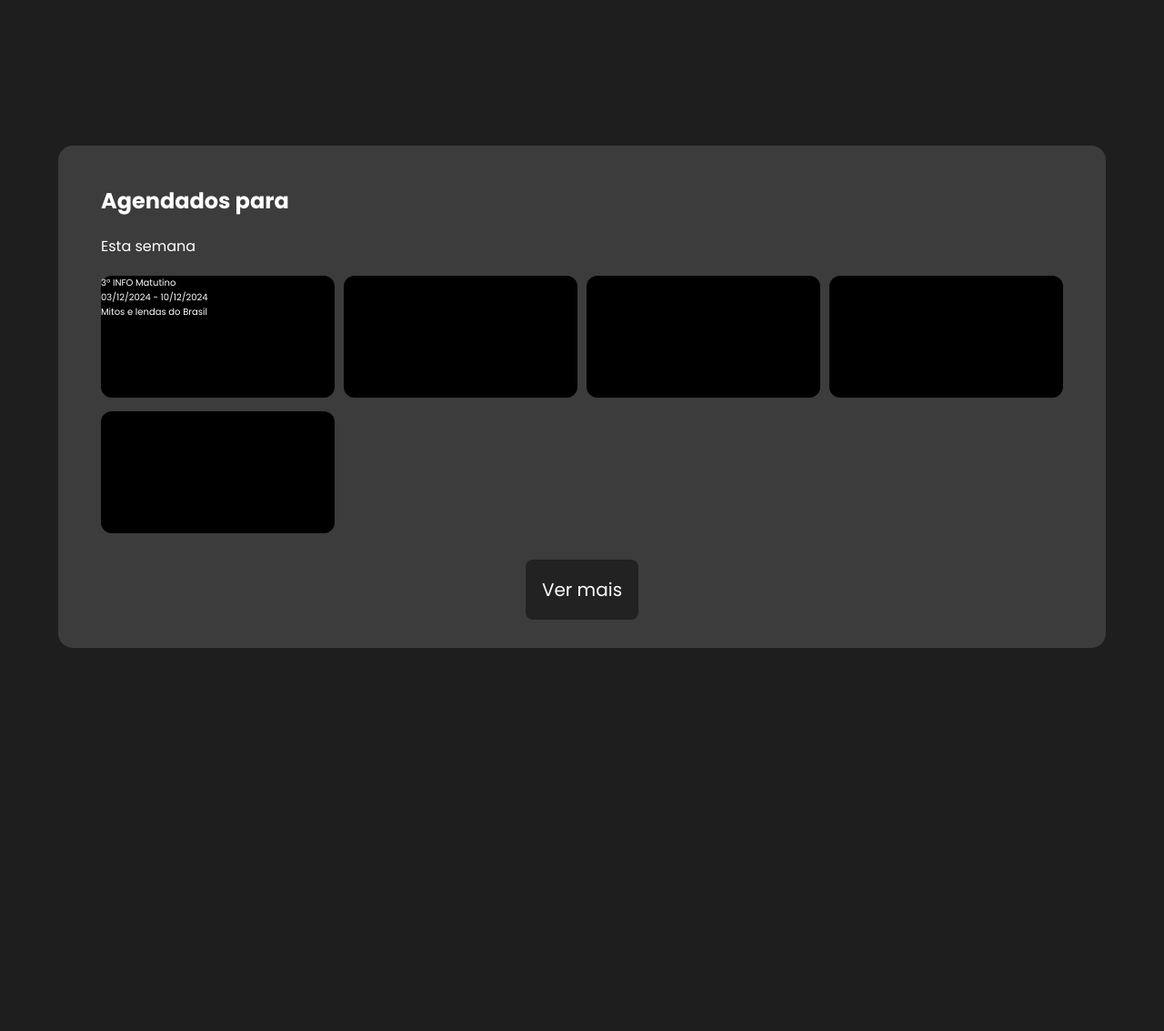
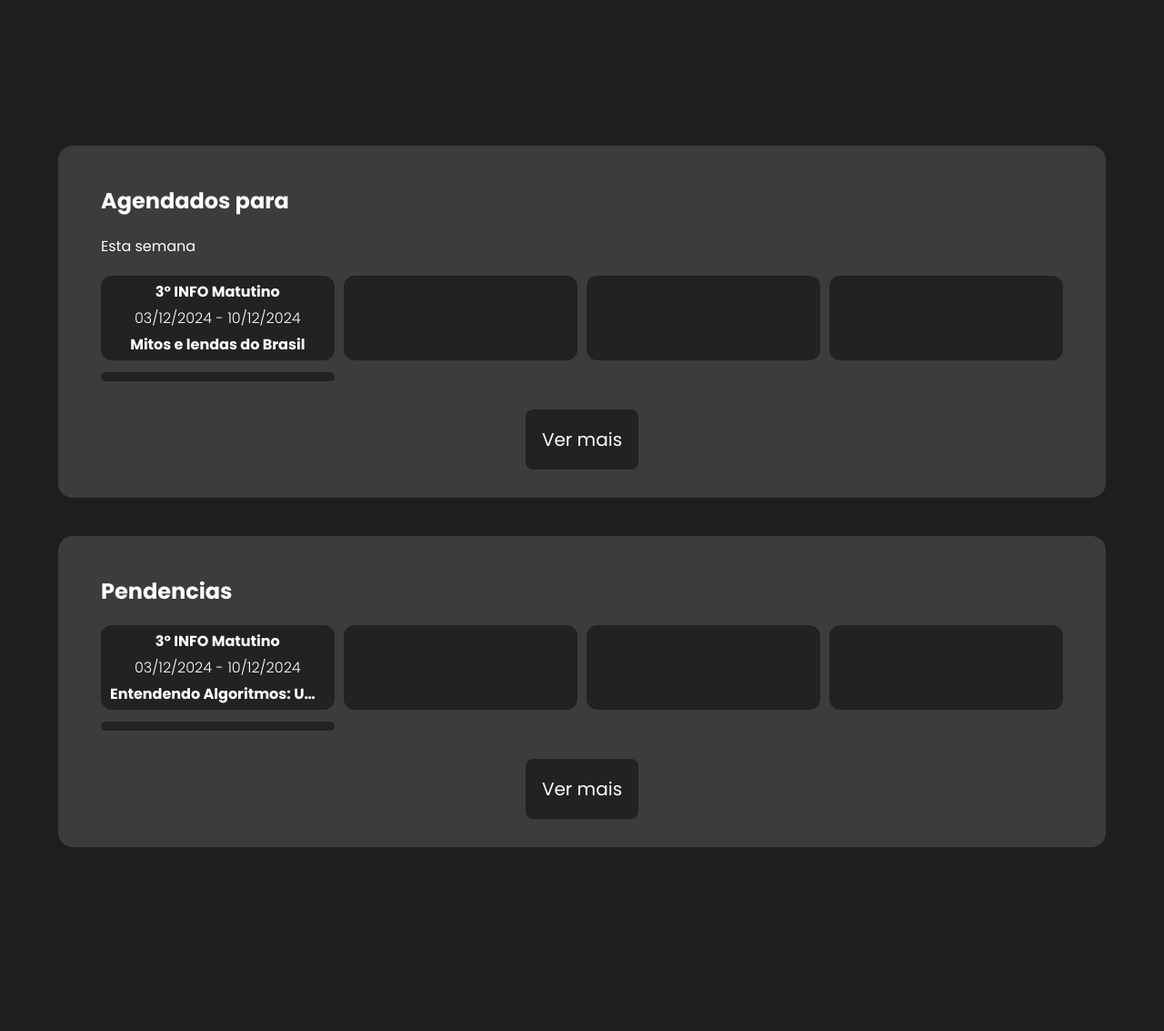
Before and after one commit to LuizFernando110/BibliP, a Django app: page /employer/borrow_management in a window 1280 px wide. Shown: the whole page at 91% size. Before the commit the page ends 712 px from the top, so only its background shows below. Run offline with Django 5.2, Linux system fonts and the light colour scheme.

Commit message:
style: adiciona estilo ao main employee e a appointment-content

```diff
--- a/biblip/employee/static/css/index-employee.css
+++ b/biblip/employee/static/css/index-employee.css
@@ -1,8 +1,9 @@
-main{
+.employee{
   background-color: var(--employee-bg);
   display: flex;
   flex-direction: column;
   align-items: center;
+  gap: 4.2rem;
 }
 
 .appointments-section{
@@ -34,10 +35,21 @@
   gap: 1%;
 }
 .appointment-content{
-  height: 13.4rem;
+  /* height: 13.4rem; */
+  display: flex;
+  width: 100%;
+  flex-direction: column;
+  gap: .4rem;
+  align-items: center;
+  padding: .5rem 1rem;
   margin-bottom: 1.2rem;
   border-radius: 1.2rem;
-  background-color: black;
+  font-weight: 700;
+  font-size: 1.6rem;
+  background-color: #222222;
+}
+.appointment-content .dates-line{
+  font-weight: 300;
 }
 
 .employee-button{
--- a/biblip/employee/templates/index.html
+++ b/biblip/employee/templates/index.html
@@ -6,7 +6,7 @@
   <link rel="stylesheet" href="{% static 'css/index-employee.css' %}" />
 </head>
 
-<main>
+<main class="employee">
   <section class="appointments-section">
     <h2>Agendados para</h2>
     <h3>Esta semana</h3>
@@ -16,7 +16,28 @@
         <div class="dates-line">
           <span>03/12/2024</span> - <span>10/12/2024</span>
         </div>
-        <span class="book-name">Mitos e lendas do Brasil</span>
+        <span class="book-name clamp-1">Mitos e lendas do Brasil</span>
+      </div>
+      <div class="appointment-content"></div>
+      <div class="appointment-content"></div>
+      <div class="appointment-content"></div>
+      <div class="appointment-content"></div>
+    </section>
+    <button class="employee-button">Ver mais</button>
+  </section>
+
+  <section class="appointments-section">
+    <h2>Pendencias</h2>
+    <section class="appointments-container">
+      <div class="appointment-content">
+        <span class="school-class">3º INFO Matutino</span>
+        <div class="dates-line">
+          <span>03/12/2024</span> - <span>10/12/2024</span>
+        </div>
+        <span class="book-name clamp-1"
+          >Entendendo Algoritmos: Um Guia Ilustrado Para Programadores e Outros
+          Curiosos</span
+        >
       </div>
       <div class="appointment-content"></div>
       <div class="appointment-content"></div>
--- a/biblip/static/css/base.css
+++ b/biblip/static/css/base.css
@@ -140,6 +140,15 @@
   padding: 16rem 0rem ;
 }
 
+/* classes */
+.clamp-1 {
+  display: -webkit-box;
+  -webkit-line-clamp: 1;
+  -webkit-box-orient: vertical;
+  overflow: hidden;
+  text-overflow: ellipsis;
+}
+
 /* partial filter header*/
 .catalog{
   flex: 1;
```
